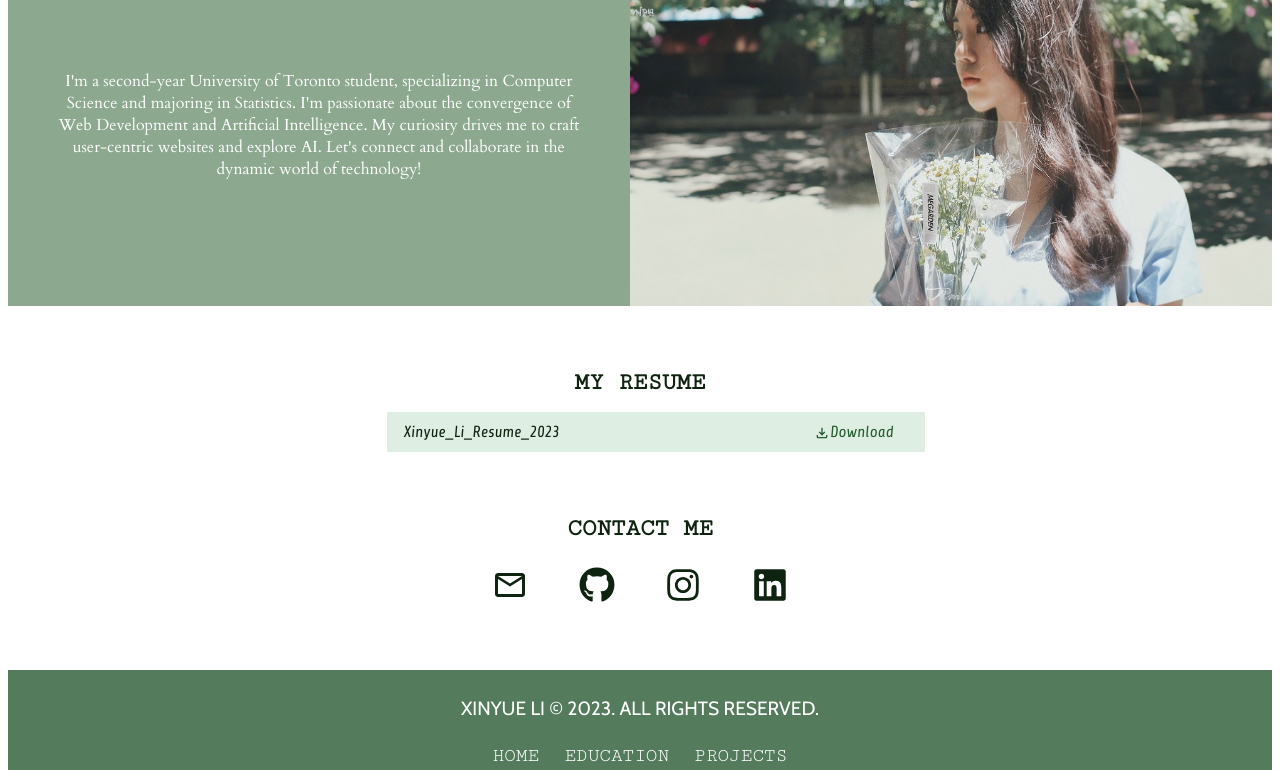
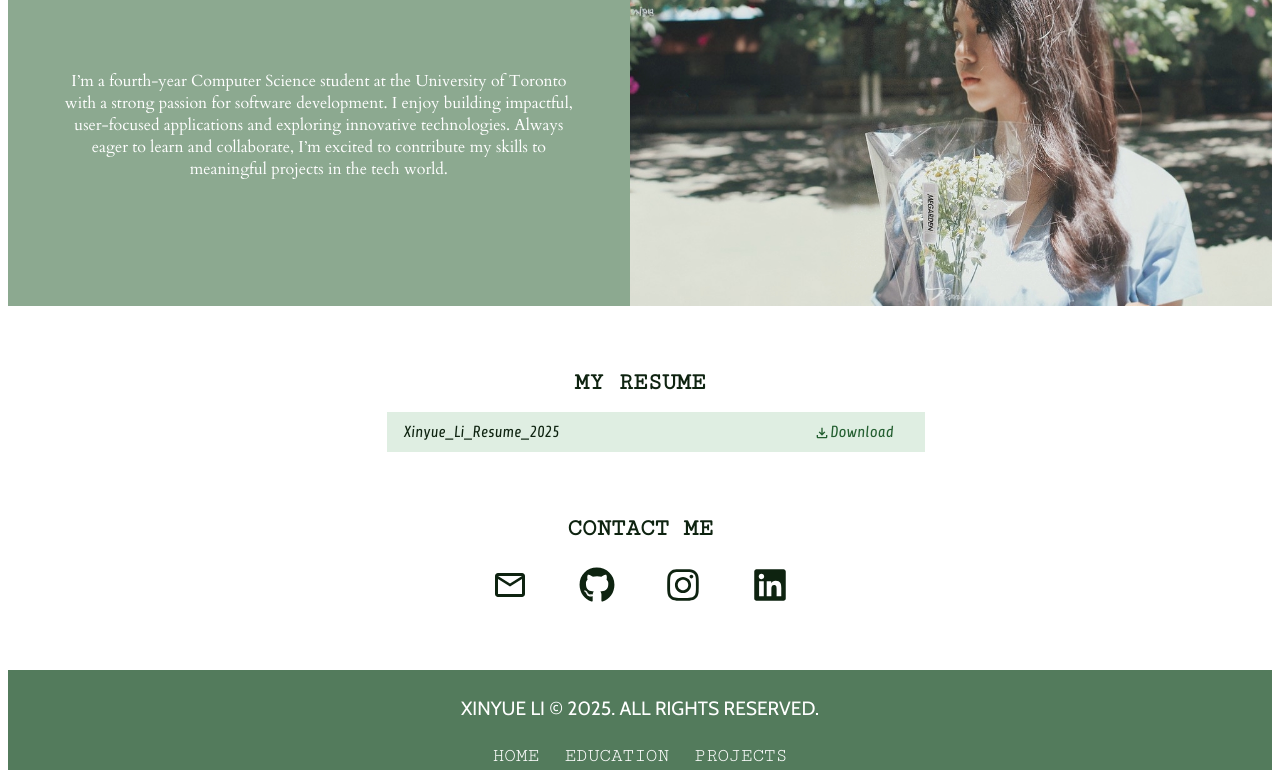
Before and after one commit to hecateli/portfolio, a Gatsby site: page / in a window 1280 px wide. Shown: the part 265-1035 px from the top of the page. Built offline with nearby package versions, Linux system fonts and the light colour scheme; Gatsby itself is replaced by a stand-in of ours; a web font is replaced by a local one.

Commit message:
Update resume and introdcutions

```diff
--- a/src/components/Footer.js
+++ b/src/components/Footer.js
@@ -10,7 +10,7 @@
     return (
         <div className={footer_container}>
             <div className={footer_copyright}>
-                XINYUE  LI © 2023. ALL RIGHTS RESERVED.
+                XINYUE  LI © 2025. ALL RIGHTS RESERVED.
             </div>
             <div className={footer_links}>
                 <Link to="/" className={footer_link_item}>
--- a/src/components/Introduction.js
+++ b/src/components/Introduction.js
@@ -5,7 +5,7 @@
 const Introduction = () => {
     return (
         <div className={intro_container}>
-            <p className={intro_text}>I'm a second-year University of Toronto student, specializing in Computer Science and majoring in Statistics. I'm passionate about the convergence of Web Development and Artificial Intelligence. My curiosity drives me to craft user-centric websites and explore AI. Let's connect and collaborate in the dynamic world of technology!</p>
+            <p className={intro_text}>I’m a fourth-year Computer Science student at the University of Toronto with a strong passion for software development. I enjoy building impactful, user-focused applications and exploring innovative technologies. Always eager to learn and collaborate, I’m excited to contribute my skills to meaningful projects in the tech world.</p>
             <StaticImage className={intro_image}
             src="../images/intro.jpg"/>
         </div>
--- a/src/components/Resume.js
+++ b/src/components/Resume.js
@@ -1,5 +1,5 @@
 import * as React from 'react'
-import downloadFile from '../assets/files/Xinyue_Li_Resume_v1.pdf'
+import downloadFile from '../assets/files/Xinyue_Li_Resume_2025.pdf'
 import { resume_container,
     resume_heading,
     resume_download_container,
@@ -16,7 +16,7 @@
             <h1 className={resume_heading}>MY RESUME</h1>
             <div className={resume_download_container}>
                 <a href={downloadFile} className={resume_download_text} download>
-                    Xinyue_Li_Resume_2023
+                    Xinyue_Li_Resume_2025
                     <MdOutlineFileDownload className={resume_download_icon_left}/>
                 </a>
                 <a href={downloadFile} className={resume_download_button} download>
```
Also changed, not shown: 1 other file.
